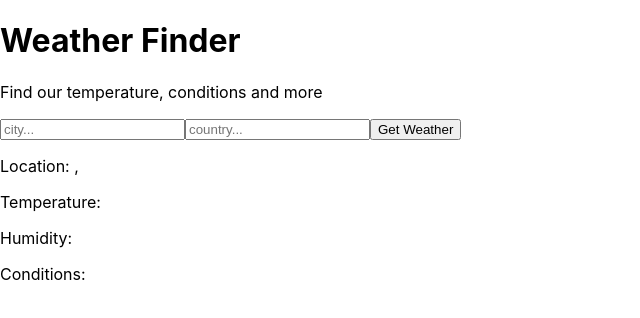
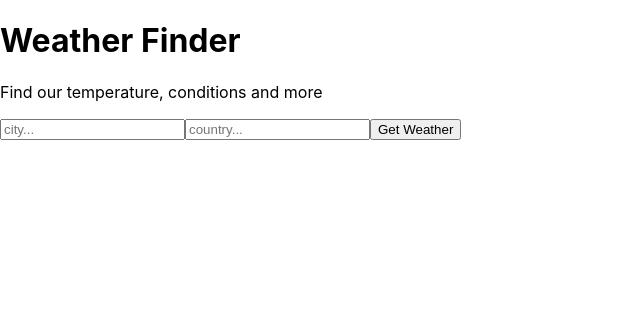
Before and after one commit to josephtownshend/react-weather-app-v1, a React (Create React App) app: page / in a window 1280 px wide. Shown: the top 318 px of the page, without its empty margins (0-640 px from the left). Built offline with nearby package versions, Linux system fonts and the light colour scheme; no server answers.

Commit message:
feat: states only rendered when api has been called

```diff
--- a/src/components/Weather.js
+++ b/src/components/Weather.js
@@ -5,11 +5,10 @@
   render() {
     return (
       <div>
-        <p>Location: { this.props.city }, { this.props.country }</p>
-        <p>Temperature: { this.props.temperature }</p>
-        <p>Humidity: { this.props.humidity }</p>
-        <p>Conditions: { this.props.description }</p>
-        <p>{ this.props.error }</p>
+        { this.props.city && this.props.country && <p>Location: { this.props.city }, { this.props.country }</p> }
+        { this.props.temperature && <p>Temperature: { this.props.temperature }</p> }
+        { this.props.humidity && <p>Humidity: { this.props.humidity }</p> }
+        { this.props.description && <p>Conditions: { this.props.description }</p> }
       </div>
     );
   }
```
